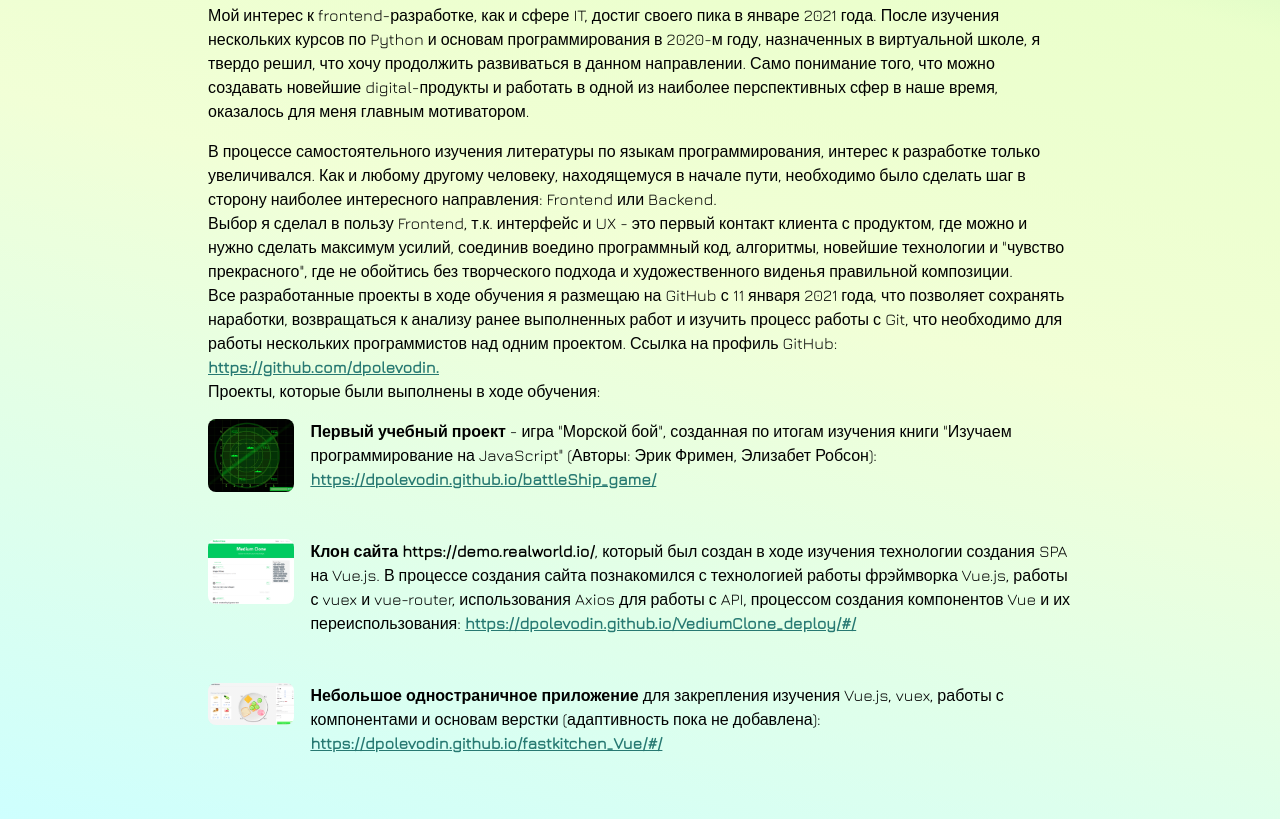
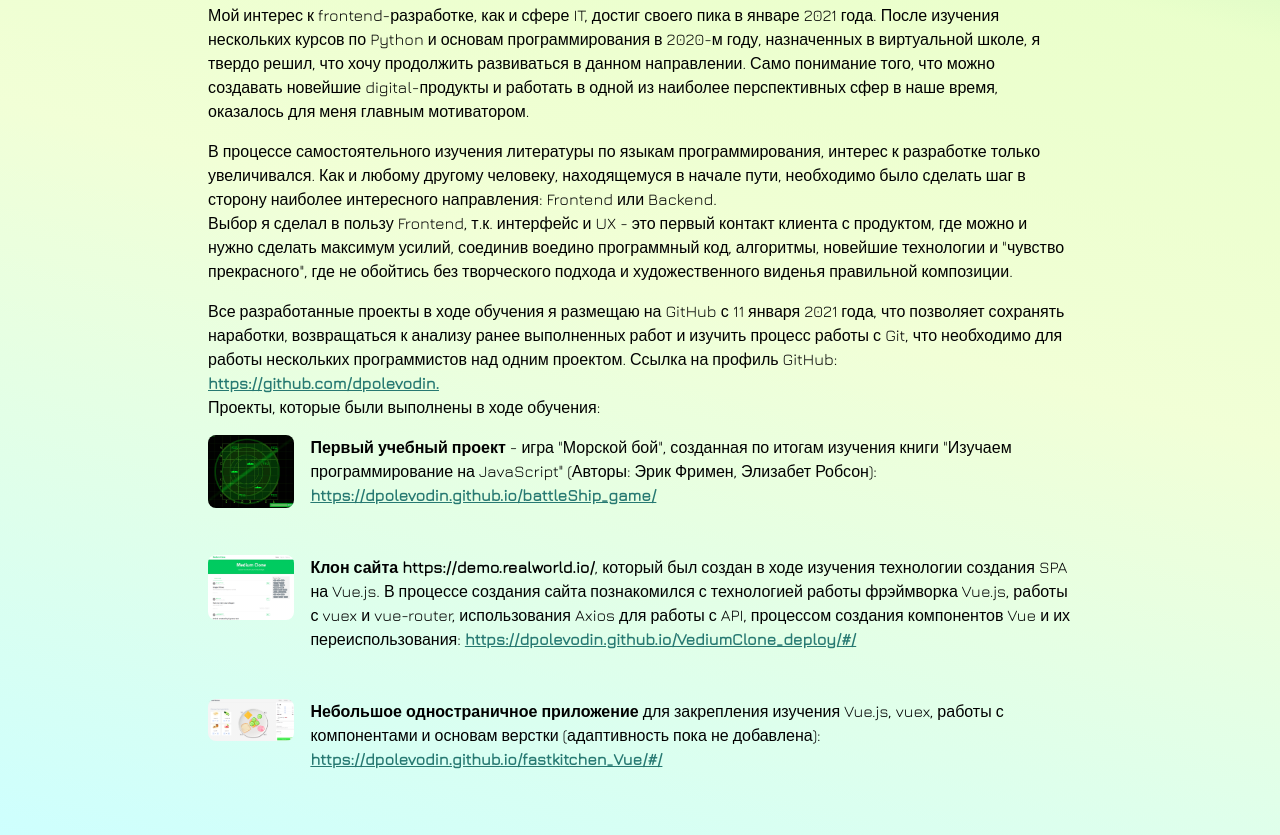
Before and after one commit to dpolevodin/lessons-js-core, a plain HTML site: page html-css-lesson-2/index.html in a window 1280 px wide. Shown: the part 807-1642 px from the top of the page. Drawn offline with nearby package versions, Linux system fonts and the light colour scheme.

```diff
--- a/html-css-lesson-2/index.html
+++ b/html-css-lesson-2/index.html
@@ -69,7 +69,9 @@
 					необходимо было сделать шаг в сторону наиболее интересного направления: Frontend или Backend.<br>
 					Выбор я сделал в пользу Frontend, т.к. интерфейс и UX - это первый контакт клиента с продуктом, где можно и нужно сделать максимум усилий,
 					соединив воедино программный код, алгоритмы, новейшие технологии и "чувство прекрасного",
-					где не обойтись без творческого подхода и художественного виденья правильной композиции.<br>
+					где не обойтись без творческого подхода и художественного виденья правильной композиции.
+				</p>
+				<p class="paragraph">
 					Все разработанные проекты в ходе обучения я размещаю на GitHub с 11 января 2021 года, что позволяет сохранять наработки,
 					возвращаться к анализу ранее выполненных работ и изучить процесс работы с Git,
 					что необходимо для работы нескольких программистов над одним проектом. Ссылка на профиль GitHub:
```
